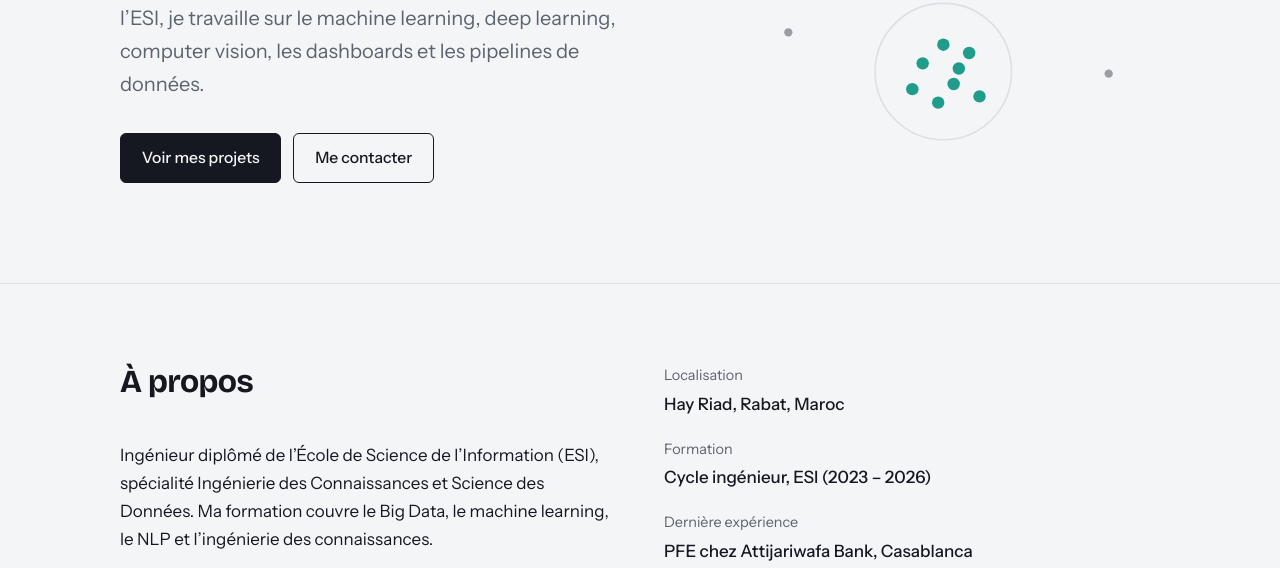
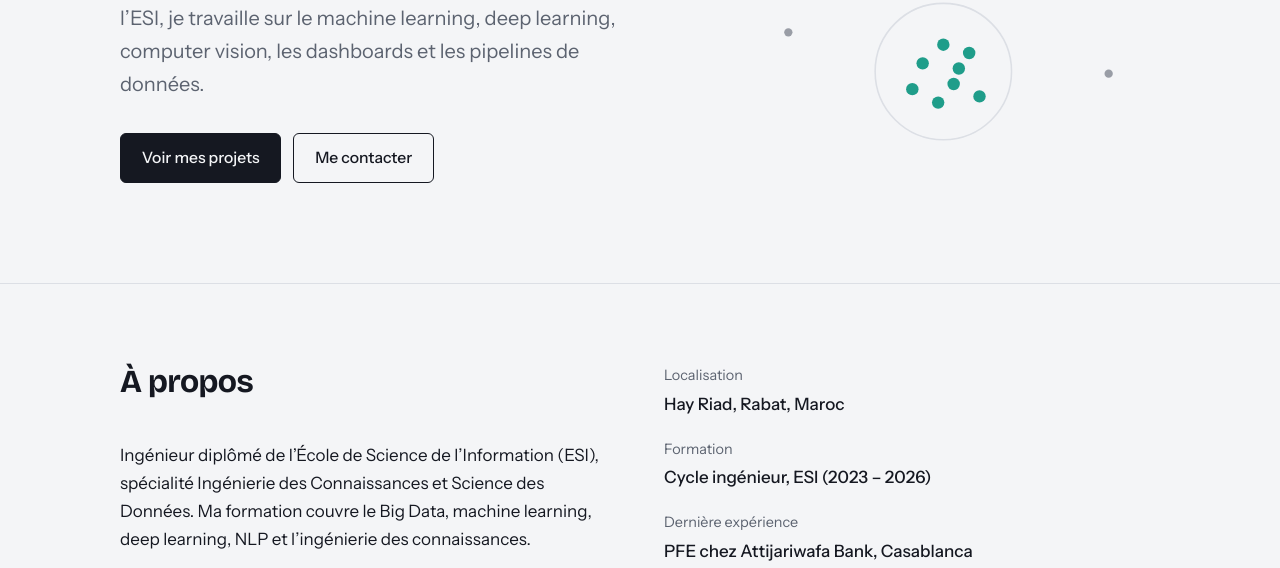
Before and after one commit to Aiden-Domochevski/portfolio, a plain HTML site: page index.html in a window 1280 px wide. Shown: the part 367-935 px from the top of the page. Drawn offline with nearby package versions, Linux system fonts and the light colour scheme.

Commit message:
content update

```diff
--- a/index.html
+++ b/index.html
@@ -214,7 +214,7 @@
       <div class="wrap about">
         <div>
           <h2>À propos</h2>
-          <p>Ingénieur diplômé de l’École de Science de l’Information (ESI), spécialité Ingénierie des Connaissances et Science des Données. Ma formation couvre le Big Data, le machine learning, le NLP et l’ingénierie des connaissances.</p>
+          <p>Ingénieur diplômé de l’École de Science de l’Information (ESI), spécialité Ingénierie des Connaissances et Science des Données. Ma formation couvre le Big Data, machine learning, deep learning, NLP et l’ingénierie des connaissances.</p>
           <p>J’ai réalisé mon projet de fin d’études chez Attijariwafa Bank sur une plateforme géospatiale d’aide à la décision, après des stages au Haut Commissariat aux Anciens Résistants et au Ministère de l’Économie et des Finances. En parallèle, je construis des projets personnels autour du RAG, des entrepôts de données, du cloud et du NLP.</p>
         </div>
         <dl class="facts">
```
